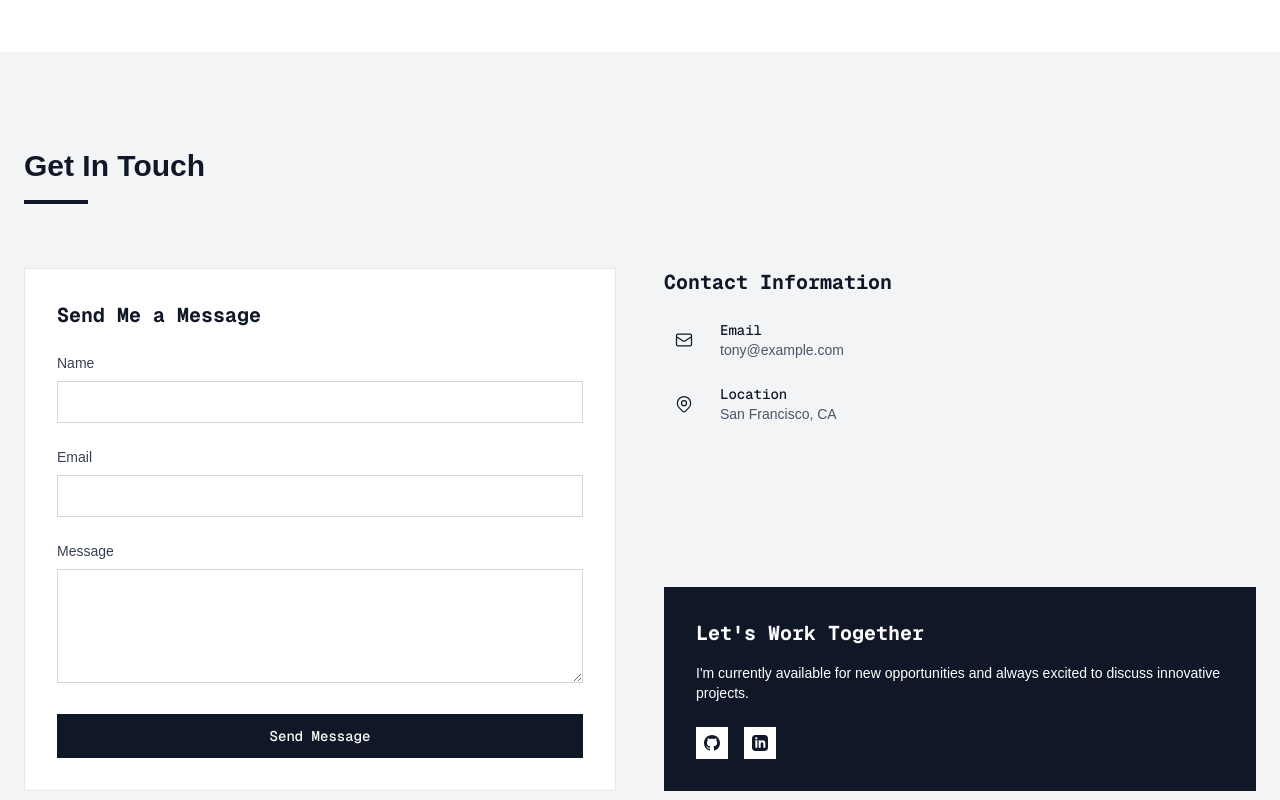
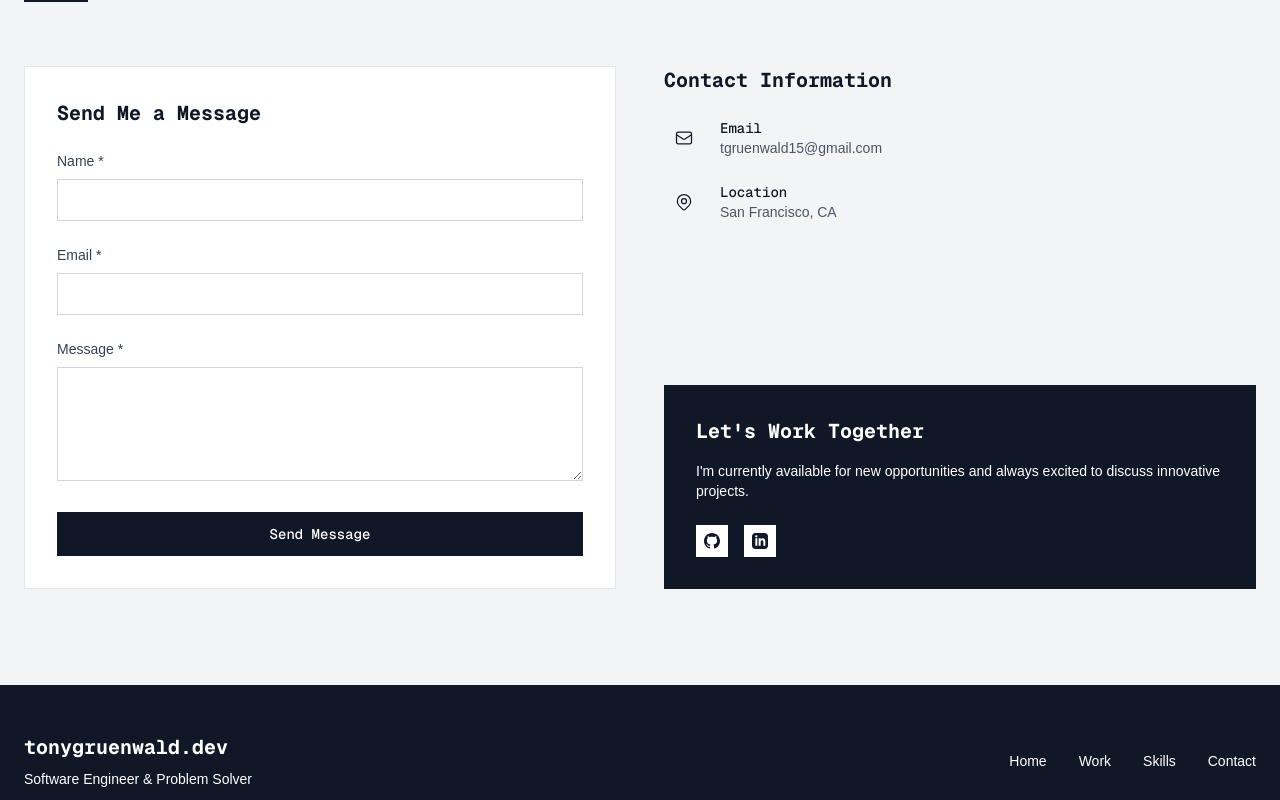
Before and after one commit to TTG89/tonygruenwald, a Next.js app: page / in a window 1280 px wide. Shown: the part 3040-3840 px from the top of the page. Built offline with nearby package versions, Linux system fonts and the light colour scheme; no server answers.

Commit message:
Add Web3Forms contact form integration

```diff
--- a/src/app/page.tsx
+++ b/src/app/page.tsx
@@ -99,6 +99,17 @@ export default function Home() {
   const [showSuggestions, setShowSuggestions] = useState(true);
   const chatContainerRef = useRef<HTMLDivElement>(null);
 
+  // Contact form state
+  const [contactForm, setContactForm] = useState({
+    name: "",
+    email: "",
+    message: "",
+  });
+  const [isSubmitting, setIsSubmitting] = useState(false);
+  const [submitStatus, setSubmitStatus] = useState<
+    "idle" | "success" | "error"
+  >("idle");
+
   // Get filtered projects
   const filteredProjects = getProjectsByCategory(selectedFilter);
 
@@ -175,6 +186,53 @@ export default function Home() {
     "Does Tony work with e-commerce platforms?",
     "What makes Tony's approach unique?",
   ];
+
+  // Contact form handlers
+  const handleContactInputChange = (
+    e: React.ChangeEvent<HTMLInputElement | HTMLTextAreaElement>
+  ) => {
+    const { name, value } = e.target;
+    setContactForm((prev) => ({
+      ...prev,
+      [name]: value,
+    }));
+  };
+
+  const handleContactSubmit = async (e: React.FormEvent) => {
+    e.preventDefault();
+    setIsSubmitting(true);
+    setSubmitStatus("idle");
+
+    try {
+      const formData = new FormData();
+      formData.append(
+        "access_key",
+        process.env.NEXT_PUBLIC_WEB3FORMS_ACCESS_KEY || ""
+      );
+      formData.append("name", contactForm.name);
+      formData.append("email", contactForm.email);
+      formData.append("message", contactForm.message);
+      formData.append("subject", `Portfolio Contact from ${contactForm.name}`);
+      formData.append("from_name", "Tony Gruenwald Portfolio");
+
+      const response = await fetch("https://api.web3forms.com/submit", {
+        method: "POST",
+        body: formData,
+      });
+
+      if (response.ok) {
+        setSubmitStatus("success");
+        setContactForm({ name: "", email: "", message: "" });
+      } else {
+        setSubmitStatus("error");
+      }
+    } catch (error) {
+      console.error("Contact form error:", error);
+      setSubmitStatus("error");
+    } finally {
+      setIsSubmitting(false);
+    }
+  };
 
   return (
     <div className="bg-white text-gray-900">
@@ -600,11 +658,7 @@ export default function Home() {
                 description:
                   "OpenAI API integration, chat interfaces, and intelligent automation",
               },
-              {
-                name: "Python",
-                description:
-                  "Backend development and data processing with Python",
-              },
+
               {
                 name: "Databases",
                 description: "MongoDB for PostgreSQL for data storage",
@@ -655,17 +709,55 @@ export default function Home() {
               <h3 className="text-xl font-bold mb-6 font-mono">
                 Send Me a Message
               </h3>
-              <form className="space-y-6">
+
+              {submitStatus === "success" && (
+                <div className="mb-6 p-4 bg-green-50 border border-green-200 text-green-800 rounded">
+                  <p className="text-sm">
+                    ✅ Thanks for your message! I&apos;ll get back to you soon.
+                  </p>
+                </div>
+              )}
+
+              {submitStatus === "error" && (
+                <div className="mb-6 p-4 bg-red-50 border border-red-200 text-red-800 rounded">
+                  <p className="text-sm">
+                    ❌ Sorry, there was an error sending your message. Please
+                    try again.
+                  </p>
+                </div>
+              )}
+
+              <form onSubmit={handleContactSubmit} className="space-y-6">
+                <input
+                  type="hidden"
+                  name="access_key"
+                  value={process.env.NEXT_PUBLIC_WEB3FORMS_ACCESS_KEY}
+                />
+                <input
+                  type="hidden"
+                  name="subject"
+                  value="New Contact Form Submission from Portfolio"
+                />
+                <input
+                  type="hidden"
+                  name="from_name"
+                  value="Tony Gruenwald Portfolio"
+                />
+
                 <div>
                   <label
                     htmlFor="name"
                     className="block text-gray-700 mb-2 text-sm"
                   >
-                    Name
+                    Name *
                   </label>
                   <input
                     type="text"
                     id="name"
+                    name="name"
+                    value={contactForm.name}
+                    onChange={handleContactInputChange}
+                    required
                     className="w-full px-4 py-2 border border-gray-300 focus:outline-none focus:ring-1 focus:ring-gray-900 focus:border-gray-900"
                   />
                 </div>
@@ -674,11 +766,15 @@ export default function Home() {
                     htmlFor="email"
                     className="block text-gray-700 mb-2 text-sm"
                   >
-                    Email
+                    Email *
                   </label>
                   <input
                     type="email"
                     id="email"
+                    name="email"
+                    value={contactForm.email}
+                    onChange={handleContactInputChange}
+                    required
                     className="w-full px-4 py-2 border border-gray-300 focus:outline-none focus:ring-1 focus:ring-gray-900 focus:border-gray-900"
                   />
                 </div>
@@ -687,19 +783,31 @@ export default function Home() {
                     htmlFor="message"
                     className="block text-gray-700 mb-2 text-sm"
                   >
-                    Message
+                    Message *
                   </label>
                   <textarea
                     id="message"
+                    name="message"
+                    value={contactForm.message}
+                    onChange={handleContactInputChange}
+                    required
                     rows={4}
                     className="w-full px-4 py-2 border border-gray-300 focus:outline-none focus:ring-1 focus:ring-gray-900 focus:border-gray-900"
                   ></textarea>
                 </div>
                 <button
                   type="submit"
-                  className="w-full px-6 py-3 bg-gray-900 text-white font-medium hover:bg-gray-800 transition-all text-sm font-mono"
+                  disabled={isSubmitting}
+                  className="w-full px-6 py-3 bg-gray-900 text-white font-medium hover:bg-gray-800 transition-all text-sm font-mono disabled:bg-gray-400 disabled:cursor-not-allowed"
                 >
-                  Send Message
+                  {isSubmitting ? (
+                    <div className="flex items-center justify-center">
+                      <div className="animate-spin rounded-full h-4 w-4 border-b-2 border-white mr-2"></div>
+                      Sending...
+                    </div>
+                  ) : (
+                    "Send Message"
+                  )}
                 </button>
               </form>
             </div>
@@ -728,7 +836,9 @@ export default function Home() {
                     </div>
                     <div>
                       <h4 className="font-medium text-sm font-mono">Email</h4>
-                      <p className="text-gray-600 text-sm">tony@example.com</p>
+                      <p className="text-gray-600 text-sm">
+                        tgruenwald15@gmail.com
+                      </p>
                     </div>
                   </div>
 
@@ -809,10 +919,8 @@ export default function Home() {
         <div className="max-w-7xl mx-auto px-6">
           <div className="flex flex-col md:flex-row justify-between items-center">
             <div className="mb-6 md:mb-0">
-              <h2 className="text-xl font-bold font-mono">tony.dev</h2>
-              <p className="mt-2 text-sm">
-                Full-Stack Developer & Problem Solver
-              </p>
+              <h2 className="text-xl font-bold font-mono">tonygruenwald.dev</h2>
+              <p className="mt-2 text-sm">Software Engineer & Problem Solver</p>
             </div>
             <div className="flex flex-col md:flex-row md:space-x-8 space-y-4 md:space-y-0">
               <a
```
